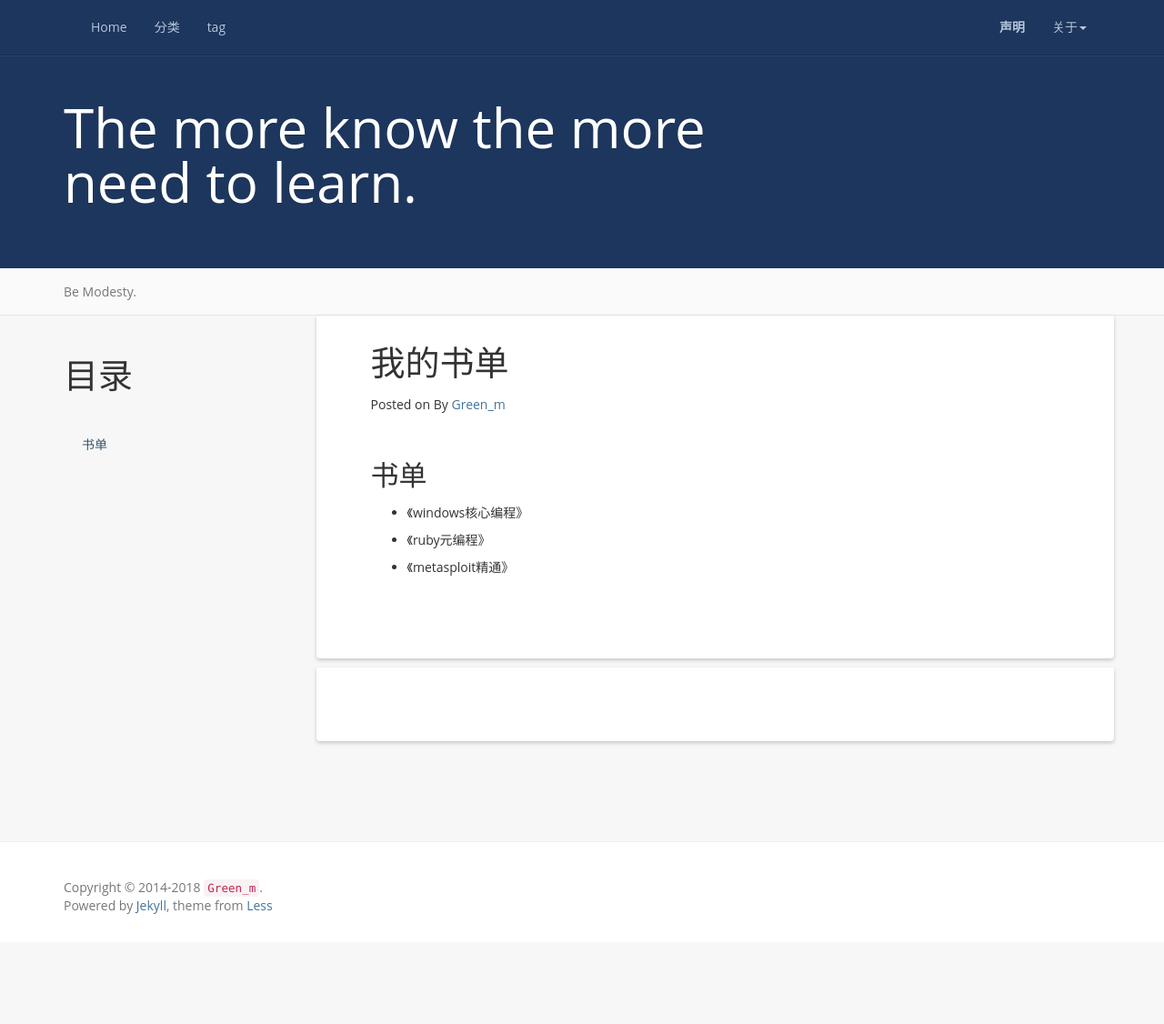
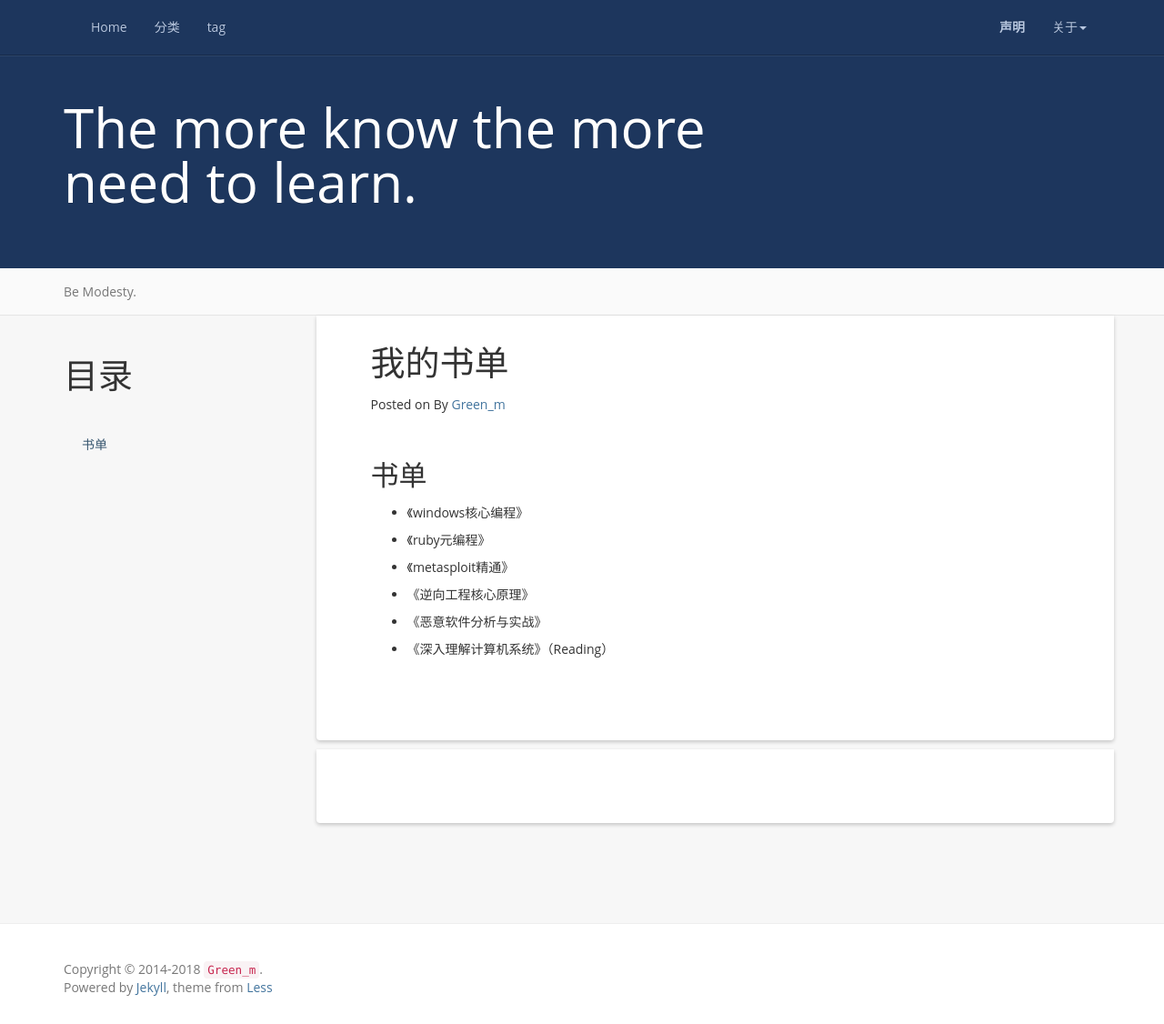
Before and after one commit to Green-m/Green-m.github.io, a Jekyll site: the page built from books.md, in a window 1280 px wide and 1126 px high. Shown: the whole window at 91% size. Built offline with Jekyll 4.4.1, drawn with Linux system fonts in a browser that asks for light colours; comment, search, counter and statistics services are not loaded.

Commit message:
Update books.md

```diff
--- a/books.md
+++ b/books.md
@@ -16,3 +16,9 @@ permalink: /books/
 + 《ruby元编程》
 
 + 《metasploit精通》
+
++ 《逆向工程核心原理》
+
++ 《恶意软件分析与实战》
+
++ 《深入理解计算机系统》（Reading）
```
